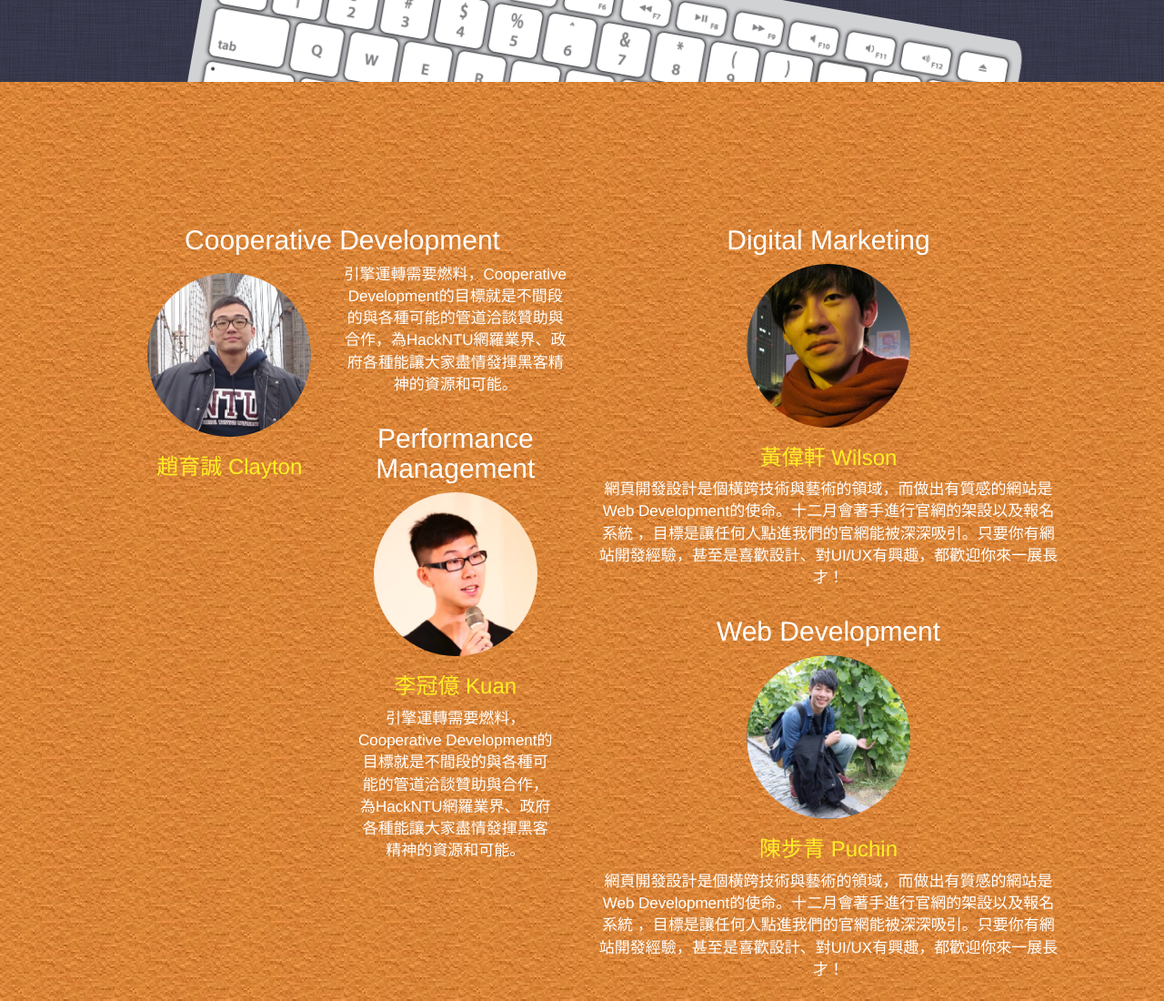
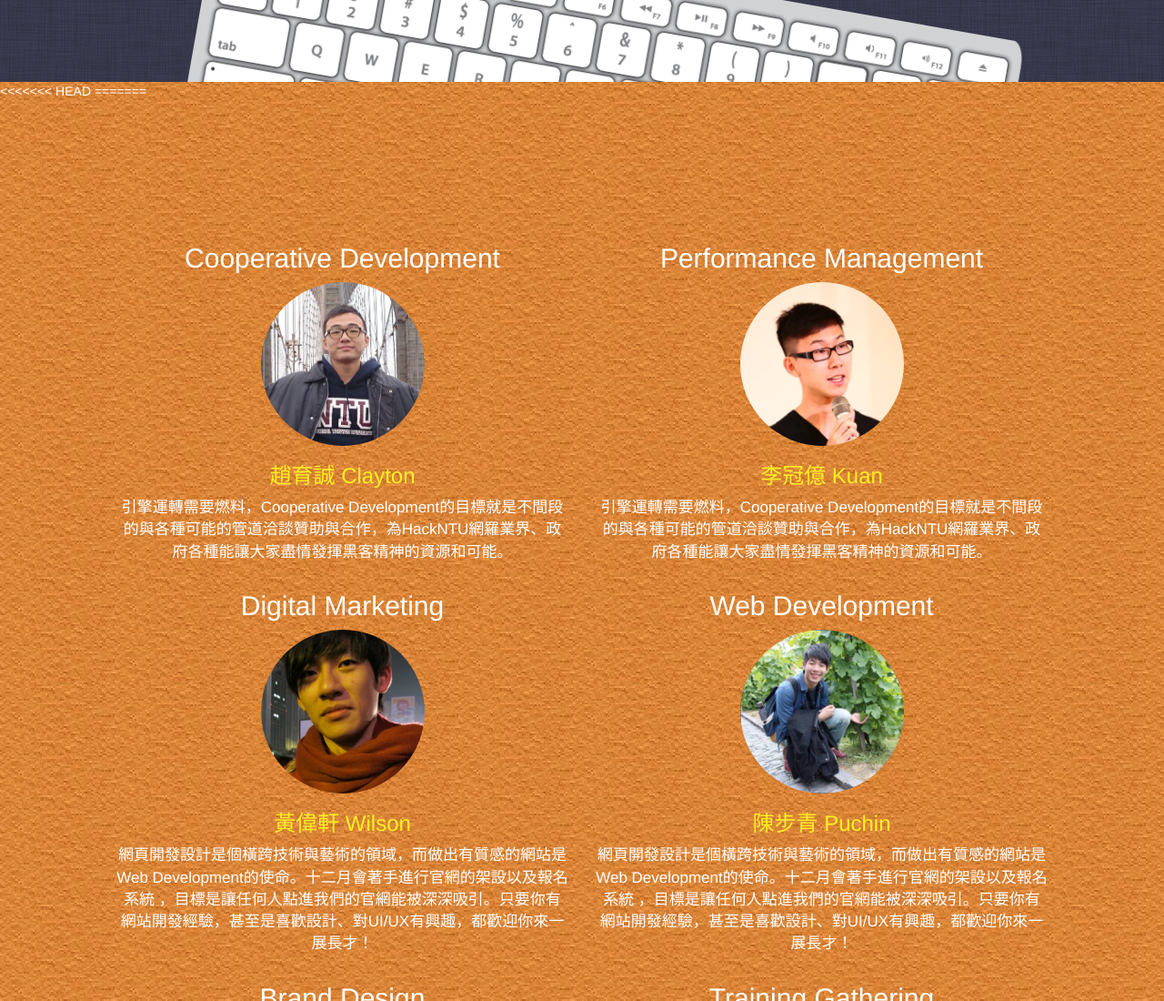
Before and after one commit to YoEugene/2015HackNTU.github.io, a plain HTML site: page index.html in a window 1280 px wide. Shown: the part 2310-3410 px from the top of the page at 91% size. Drawn offline with nearby package versions, Linux system fonts and the light colour scheme; a script that the page names is missing; a web font is replaced by a local one.

Commit message:
change to division oriented

```diff
--- a/index.html
+++ b/index.html
@@ -171,6 +171,8 @@
   </section>
 
   <section id="division" class="slide division">
+<<<<<<< HEAD
+=======
     <div style="width:1024px; margin: 0 auto;" >
       <h1 data-800-top="opacity: 0; left:-100px;" data-100-top="opacity:1;left:100px;">Divisions</h1>
     </div>
@@ -179,7 +181,6 @@
       <div class="division-item col-sm-6">
         <h2>Cooperative Development</h2>
         <div class="director">
-        <div style="text-align:center; margin:10px auto; height: 500px;" class="col-sm-6">
           <img class="img-circle" src="images/clayton6.png" alt="Generic placeholder image" style="width: 180px; height: 180px;">
           <h3><a href="https://www.facebook.com/profile.php?id=842927021&fref=ts" target="_blank" style="text-decoration:none;color:#FFEF24">趙育誠 Clayton </a></h3>
         </div>
```
